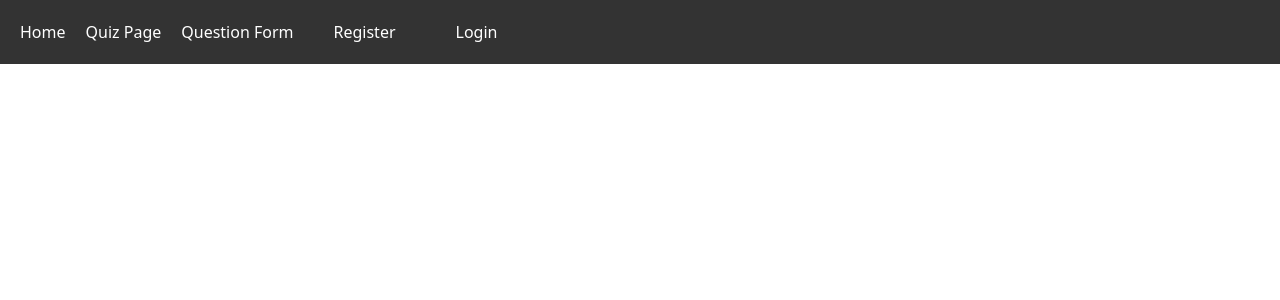
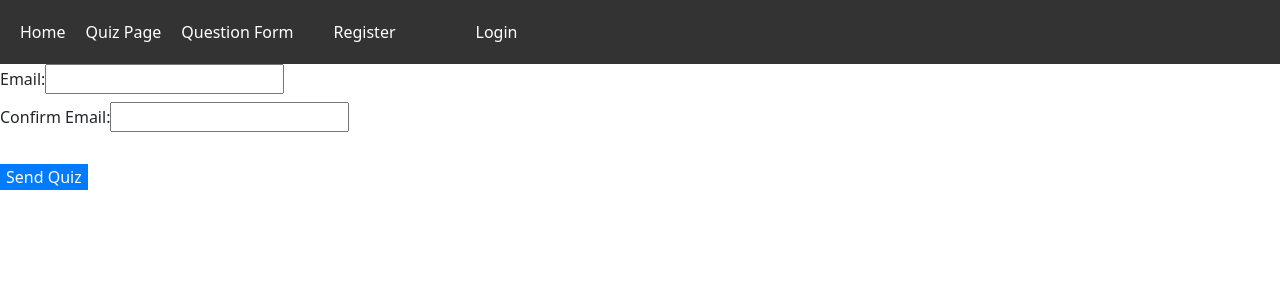
Before and after one commit to Eva-Gaivoronski/iron-jedi, a React (Create React App) app in the folder client/: page /quiz-challenge in a window 1280 px wide. Shown: the top 300 px of the page. Built offline with nearby package versions, Linux system fonts and the light colour scheme.

Commit message:
just a commit to save

```diff
--- a/client/src/App.js
+++ b/client/src/App.js
@@ -14,6 +14,7 @@ import EmailVerificationPage from './components/VerifyEmail';
 
 import { AuthContext, AuthProvider } from "./context/AuthContext";
 import ProfilePicture from "./components/ProfilePicture";
+import QuizChallengeForm from "./components/QuizChallengeForm";
 
 function App() {
     const [isLoggedIn, setIsLoggedIn] = useState(false);
@@ -48,6 +49,7 @@ function App() {
                     <Route path="/submitQuiz/:quizId" element={<TakeQuizPage/>}/>
                     <Route path="/verify-email/:id" element={<EmailVerificationPage />} />
                     <Route path="/profile" element={<ProfilePicture />} />
+                    <Route path="/quiz-challenge" element={<QuizChallengeForm />} />
                 </Routes>
             </div>
         </AuthProvider>
--- a/client/src/components/Navbar.js
+++ b/client/src/components/Navbar.js
@@ -54,13 +54,13 @@ const Navbar = () => {
                         </Link>
                     </li>
                     <li className="nav-item">
-                        {isLoggedIn ?(<Link to="/profile" className="nav-link">
+                        {isLoggedIn ? (<Link to="/profile" className="nav-link">
                             Profile
                         </Link>) : ('')
                         }
                     </li>
                     <li className="nav-item">
-                        {isLoggedIn ?('') : (
+                        {isLoggedIn ? ('') : (
                             <Link to="/register" className="nav-link">
                                 Register
                             </Link>
@@ -78,9 +78,16 @@ const Navbar = () => {
                             <img
                                 src={profilePicture}
                                 alt="Profile"
-                                style={{ width: '40px', height: '40px', borderRadius: '50%' }}
+                                style={{width: '40px', height: '40px', borderRadius: '50%'}}
                             />
                         )}
+                    </li>
+                    <li className="nav-item">
+                        {isLoggedIn ? (
+                        <Link to="/quiz-challenge" className="nav-link">
+                            Send Quiz
+                        </Link>
+                        ) : ('')}
                     </li>
                     <li className="nav-item">
                         {isLoggedIn ? (
--- /dev/null
+++ b/client/src/components/QuizChallengeForm.js
@@ -0,0 +1,83 @@
+import React, { useState, useEffect } from 'react';
+
+function QuizChallengeForm() {
+    const [email, setEmail] = useState('');
+    const [confirmEmail, setConfirmEmail] = useState('');
+    const [emailMismatch, setEmailMismatch] = useState(false);
+    const [quizSent, setQuizSent] = useState(false);
+    const [emailError, setEmailError] = useState('');
+
+    const handleEmailChange = (event) => {
+        setEmail(event.target.value);
+        setEmailMismatch(false);
+        setEmailError('');
+    };
+
+    const handleConfirmEmailChange = (event) => {
+        setConfirmEmail(event.target.value);
+        setEmailMismatch(false);
+        setEmailError('');
+    };
+
+    const validateEmail = (email) => {
+        const emailRegex = /^[^\s@]+@[^\s@]+\.[^\s@]+$/;
+        if (!emailRegex.test(email)) {
+            setEmailError('Please enter a valid email address.');
+            return false;
+        }
+        return true;
+    };
+
+    const handleSendQuiz = () => {
+        const isEmailValid = validateEmail(email);
+
+        if (isEmailValid && email === confirmEmail) {
+            // Send quiz logic
+            setQuizSent(true);
+            // Clear form fields
+            setEmail('');
+            setConfirmEmail('');
+        } else {
+            setEmailMismatch(true);
+        }
+    };
+
+    useEffect(() => {
+        let timer;
+        if (quizSent) {
+            timer = setTimeout(() => {
+                setQuizSent(false);
+            }, 3000);
+        }
+        return () => clearTimeout(timer);
+    }, [quizSent]);
+
+    return (
+        <div className="email-button-container">
+            <form>
+                <div className="email-container">
+                    <label>
+                        Email:
+                        <input type="email" value={email} onChange={handleEmailChange} />
+                        {emailError && <p style={{ color: 'red' }}>{emailError}</p>}
+                    </label>
+                </div>
+                <div className="email-container">
+                    <label>
+                        Confirm Email:
+                        <input type="email" value={confirmEmail} onChange={handleConfirmEmailChange} />
+                        {emailMismatch && <p style={{ color: 'red' }}>Emails do not match</p>}
+                    </label>
+                </div>
+                <br />
+                <button type="button" onClick={handleSendQuiz} className="email-button">
+                    Send Quiz
+                </button>
+            </form>
+            {quizSent && <p style={{ color: 'green' }}>Quiz sent!</p>}
+        </div>
+
+    );
+}
+
+export default QuizChallengeForm;
--- a/client/src/components/QuizPage.js
+++ b/client/src/components/QuizPage.js
@@ -11,7 +11,7 @@ const QuizPage = () => {
     const [quizzes, setQuizzes] = useState([]);
     const [newQuiz, setNewQuiz] = useState({title: ''});
     const [showCreateForm, setShowCreateForm] = useState(false);
-    const [showEditForm, setShowEditForm] = useState(false); // Corrected true?
+    const [showEditForm, setShowEditForm] = useState(false);
     const [editedQuiz, setEditedQuiz] = useState({});
     const {quizId} = useParams();
     const [quiz, setQuiz] = useState({});
@@ -61,16 +61,34 @@ const QuizPage = () => {
         fetchQuizzes(); // Fetch quizzes again
     };
 
-    const fetchQuizzes = async () => {
+    async function fetchQuizzes() {
         try {
-            const response = await axios.get('http://localhost:8080/quiz/getQuizzes', {timeout: 5000});
-            console.log('Quiz ID:', quizId);
-            console.log('Fetched Quiz Data:', response.data);
+            const response = await axios.get("/quiz/getQuizzes", {
+                withCredentials: true,
+            });
             setQuizzes(response.data);
         } catch (error) {
-            console.error('Error fetching quizzes:', error);
+            if (error.response && error.response.status === 401) {
+                // Redirect to login or handle unauthorized access
+                console.error("Unauthorized access. Redirecting to login...");
+                // You can use a library like React Router to handle navigation
+            } else {
+                console.error("Error fetching quizzes:", error.message);
+            }
         }
-    };
+    }
+
+
+    // const fetchQuizzes = async () => {
+    //     try {
+    //         const response = await axios.get('http://localhost:8080/quiz/getQuizzes', {timeout: 5000});
+    //         console.log('Quiz ID:', quizId);
+    //         console.log('Fetched Quiz Data:', response.data);
+    //         setQuizzes(response.data);
+    //     } catch (error) {
+    //         console.error('Error fetching quizzes:', error);
+    //     }
+    // };
 
     useEffect(() => {
         fetchQuizzes();
```
Also changed, not shown: 6 other files (tests, documents, lock files or other folders).
